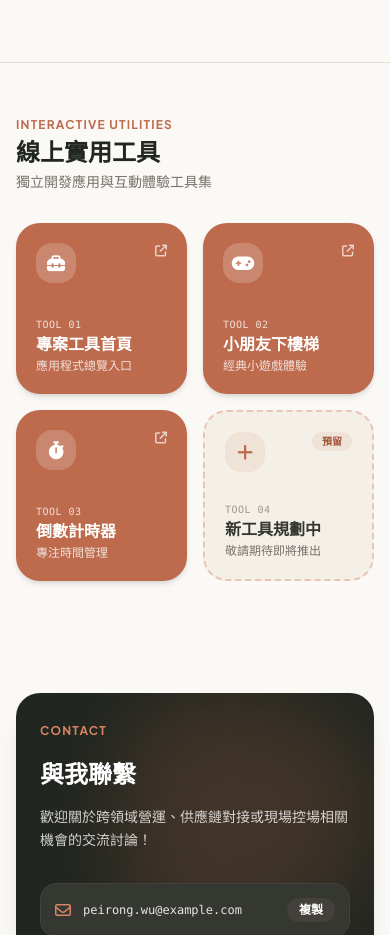
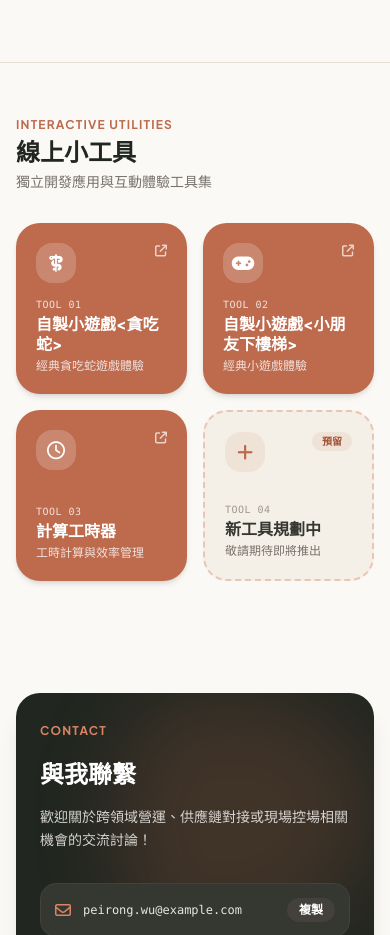
Before and after one commit to amywu057728-lab/Resume, a plain HTML site: page index.html in a window 390 px wide. Shown: the part 6463-7398 px from the top of the page. Drawn offline with nearby package versions, Linux system fonts and the light colour scheme.

Commit message:
Update tool section text and links in index.html

```diff
--- a/index.html
+++ b/index.html
@@ -151,7 +151,7 @@
                     <a href="#skills" class="hover:text-terracotta-600 transition-colors">核心技能</a>
                     <a href="#projects" class="hover:text-terracotta-600 transition-colors">專案成果</a>
                     <a href="#certificates" class="hover:text-terracotta-600 transition-colors">專業證照</a>
-                    <a href="#tools" class="hover:text-terracotta-600 transition-colors">線上工具</a>
+                    <a href="#tools" class="hover:text-terracotta-600 transition-colors">線上小工具</a>
                     <button onclick="window.print()" class="px-3.5 py-2 rounded-xl bg-terracotta-600 hover:bg-terracotta-700 text-white font-bold transition-all shadow-sm flex items-center gap-1.5 no-print text-xs">
                         <i class="fa-solid fa-file-pdf"></i>
                         <span>下載 PDF</span>
@@ -173,7 +173,7 @@
             <a href="#skills" class="block text-stone-700 hover:text-earth-900 py-1 font-medium mobile-link">核心技能</a>
             <a href="#projects" class="block text-stone-700 hover:text-earth-900 py-1 font-medium mobile-link">專案成果</a>
             <a href="#certificates" class="block text-stone-700 hover:text-earth-900 py-1 font-medium mobile-link">專業證照</a>
-            <a href="#tools" class="block text-stone-700 hover:text-earth-900 py-1 font-medium mobile-link">線上工具</a>
+            <a href="#tools" class="block text-stone-700 hover:text-earth-900 py-1 font-medium mobile-link">線上小工具</a>
             <a href="#contact" class="block text-center py-2.5 rounded-xl bg-earth-900 text-white font-bold mobile-link">聯絡方式</a>
         </div>
     </nav>
@@ -624,7 +624,7 @@
             <div class="flex flex-col md:flex-row md:items-end justify-between mb-8 gap-4">
                 <div>
                     <span class="text-xs font-bold text-terracotta-600 uppercase tracking-widest">Interactive Utilities</span>
-                    <h2 class="text-2xl sm:text-3xl font-extrabold text-earth-900">線上實用工具</h2>
+                    <h2 class="text-2xl sm:text-3xl font-extrabold text-earth-900">線上小工具</h2>
                     <p class="text-sm text-stone-500 mt-1">獨立開發應用與互動體驗工具集</p>
                 </div>
             </div>
@@ -636,14 +636,14 @@
                    class="aspect-square bg-terracotta-600 hover:bg-terracotta-700 text-white rounded-3xl p-5 flex flex-col justify-between transition-all duration-300 shadow-md hover:shadow-xl hover:-translate-y-1.5 group relative overflow-hidden">
                     <div class="flex justify-between items-start">
                         <div class="w-10 h-10 rounded-2xl bg-white/20 flex items-center justify-center text-lg backdrop-blur-sm group-hover:scale-110 transition-transform">
-                            <i class="fa-solid fa-toolbox"></i>
+                            <i class="fa-solid fa-staff-snake"></i>
                         </div>
                         <i class="fa-solid fa-arrow-up-right-from-square text-xs opacity-70 group-hover:opacity-100 transition-opacity"></i>
                     </div>
                     <div>
                         <span class="text-[10px] font-mono tracking-wider opacity-80 uppercase block">Tool 01</span>
-                        <h3 class="text-base sm:text-lg font-bold leading-tight mt-0.5">專案工具首頁</h3>
-                        <p class="text-xs opacity-80 mt-1 line-clamp-1">應用程式總覽入口</p>
+                        <h3 class="text-base sm:text-lg font-bold leading-tight mt-0.5">自製小遊戲&lt;貪吃蛇&gt;</h3>
+                        <p class="text-xs opacity-80 mt-1 line-clamp-1">經典貪吃蛇遊戲體驗</p>
                     </div>
                 </a>
 
@@ -658,7 +658,7 @@
                     </div>
                     <div>
                         <span class="text-[10px] font-mono tracking-wider opacity-80 uppercase block">Tool 02</span>
-                        <h3 class="text-base sm:text-lg font-bold leading-tight mt-0.5">小朋友下樓梯</h3>
+                        <h3 class="text-base sm:text-lg font-bold leading-tight mt-0.5">自製小遊戲&lt;小朋友下樓梯&gt;</h3>
                         <p class="text-xs opacity-80 mt-1 line-clamp-1">經典小遊戲體驗</p>
                     </div>
                 </a>
@@ -668,14 +668,14 @@
                    class="aspect-square bg-terracotta-600 hover:bg-terracotta-700 text-white rounded-3xl p-5 flex flex-col justify-between transition-all duration-300 shadow-md hover:shadow-xl hover:-translate-y-1.5 group relative overflow-hidden">
                     <div class="flex justify-between items-start">
                         <div class="w-10 h-10 rounded-2xl bg-white/20 flex items-center justify-center text-lg backdrop-blur-sm group-hover:scale-110 transition-transform">
-                            <i class="fa-solid fa-stopwatch"></i>
+                            <i class="fa-solid fa-clock font-normal"></i>
                         </div>
                         <i class="fa-solid fa-arrow-up-right-from-square text-xs opacity-70 group-hover:opacity-100 transition-opacity"></i>
                     </div>
                     <div>
                         <span class="text-[10px] font-mono tracking-wider opacity-80 uppercase block">Tool 03</span>
-                        <h3 class="text-base sm:text-lg font-bold leading-tight mt-0.5">倒數計時器</h3>
-                        <p class="text-xs opacity-80 mt-1 line-clamp-1">專注時間管理</p>
+                        <h3 class="text-base sm:text-lg font-bold leading-tight mt-0.5">計算工時器</h3>
+                        <p class="text-xs opacity-80 mt-1 line-clamp-1">工時計算與效率管理</p>
                     </div>
                 </a>
 
```
